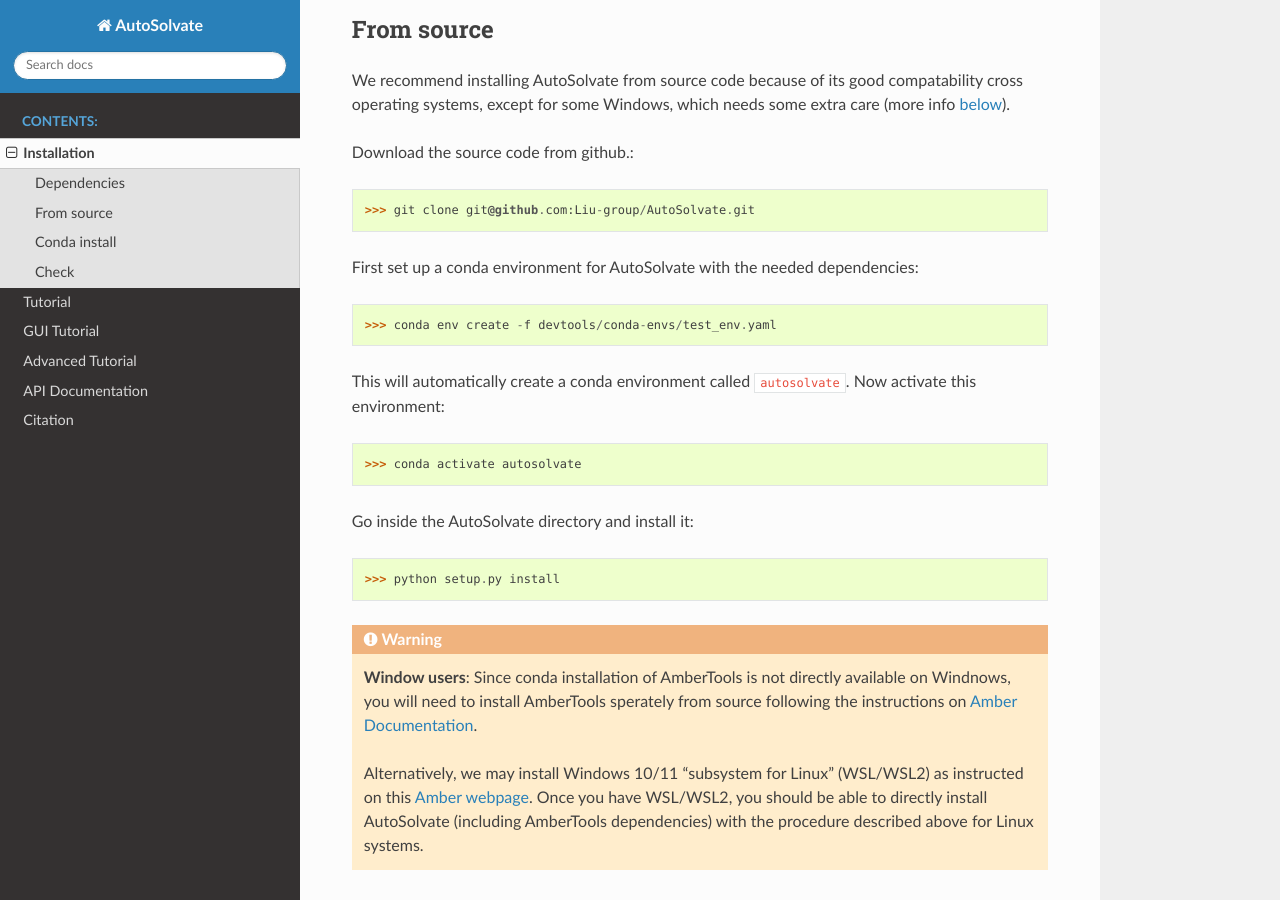
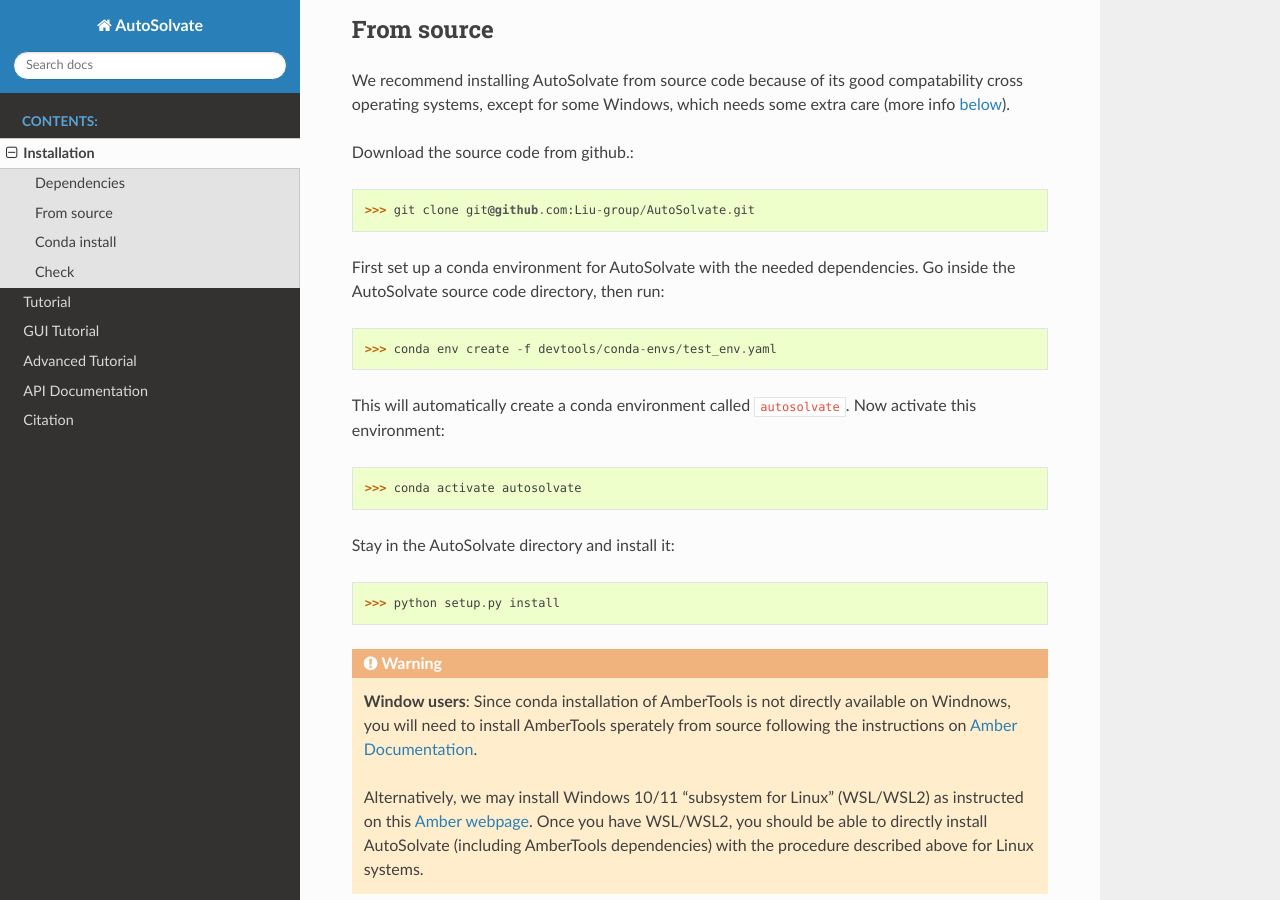
Before and after one commit to Liu-group/AutoSolvate, a Sphinx documentation site: the page built from docs/installation.rst, in a window 1280 px wide and 900 px high, scrolled down 1025 px. Built offline with Sphinx 7.4.7 and the Read the Docs theme 2.0.0, drawn with Linux system fonts in a browser that asks for light colours; the version number could not be read and is left out.

Commit message:
Added suggested revision by Patrick for the documentation

```diff
--- a/docs/installation.rst
+++ b/docs/installation.rst
@@ -39,7 +39,7 @@
 
    >>> git clone git@github.com:Liu-group/AutoSolvate.git
 
-First set up a conda environment for AutoSolvate with the needed dependencies::
+First set up a conda environment for AutoSolvate with the needed dependencies. Go inside the AutoSolvate source code directory, then run::
 
    >>> conda env create -f devtools/conda-envs/test_env.yaml
 
@@ -47,7 +47,7 @@
 
    >>> conda activate autosolvate
 
-Go inside the AutoSolvate directory and install it::
+Stay in the AutoSolvate directory and install it::
 
    >>> python setup.py install
 
--- a/docs/tutorial.rst
+++ b/docs/tutorial.rst
@@ -127,7 +127,7 @@
   ANTECHAMBER_BOND_TYPE.AC    leap.log                  solute.pdb        water_solvated.pdb
   ANTECHAMBER_BOND_TYPE.AC0   leap_savelib.log          solute.xyz.pdb    water_solvated.prmtop
 
-The three files that we care about for moving forward to the next step are the ones with the output prefix water_solvated (the last three listed above). The ``.inpcrd`` file contains the input coordinates, and the ``.prmtop`` file contains the Amber parameter topology. The ``.pdb`` file has the coordinates for the solute in the solvent box, so you want to check that both the solvent and the solute are there::
+The three files that we care about for moving forward to the next step are the ones with the output prefix water_solvated (the last three listed above). The ``.inpcrd`` file contains the input coordinates, and the ``.prmtop`` file contains the Amber parameter topology. The ``.pdb`` file has the coordinates for the solute in the solvent box, so you want to check that both the solvent and the solute are there. The block below shows the first few lines of the ``.pdb`` file::
 
         CRYST1   66.461   66.696   66.822  90.00  90.00  90.00 P 1           1
         ATOM      1  C   SLU     1       2.302  -0.634   0.016  1.00  0.00
```
